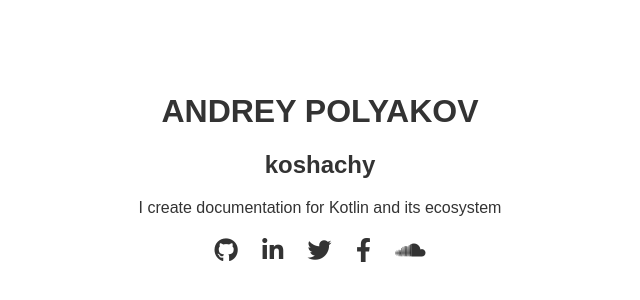
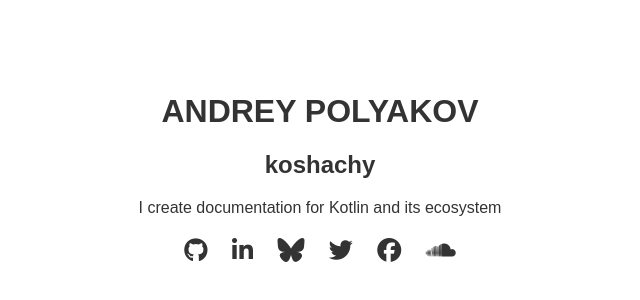
Before and after one commit to koshachy/koshachy.github.io, a plain HTML site: page index.html in a window 1280 px wide. Shown: the part 232-532 px from the top of the page, without its empty margins (320-960 px from the left). Drawn offline with Linux system fonts and the light colour scheme.

Commit message:
update: add bluesky and bump the fa version

```diff
--- a/index.html
+++ b/index.html
@@ -5,7 +5,7 @@
   <meta name="viewport" content="width=device-width, initial-scale=1.0">
   <title>Andrey Polyakov | koshachy.com</title>
   <link rel="stylesheet" href="stylesheets/styles.css">
-  <link rel="stylesheet" href="https://cdnjs.cloudflare.com/ajax/libs/font-awesome/6.0.0-beta3/css/all.min.css">
+  <link rel="stylesheet" href="https://cdnjs.cloudflare.com/ajax/libs/font-awesome/6.5.2/css/all.min.css">
 </head>
 <body>
 <div class="container">
@@ -15,8 +15,9 @@
   <div class="social-media">
     <a href="https://github.com/koshachy" target="_blank"><i class="fab fa-github"></i></a>
     <a href="https://linkedin.com/in/koshachy" target="_blank"><i class="fab fa-linkedin-in"></i></a>
+    <a href="https://bsky.app/profile/koshachy.bsky.social" target="_blank"><i class="fa-brands fa-bluesky"></i></a>
     <a href="https://twitter.com/koshachy" target="_blank"><i class="fab fa-twitter"></i></a>
-    <a href="https://facebook.com/koshachy" target="_blank"><i class="fab fa-facebook-f"></i></a>
+    <a href="https://facebook.com/koshachy" target="_blank"><i class="fa-brands fa-facebook"></i></a>
     <a href="https://soundcloud.com/koshachy" target="_blank"><i class="fab fa-soundcloud"></i></a>
   </div>
 </div>
```
